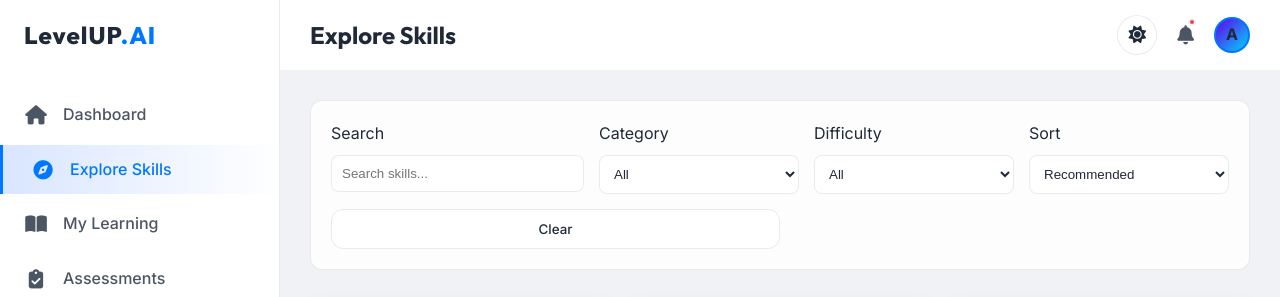
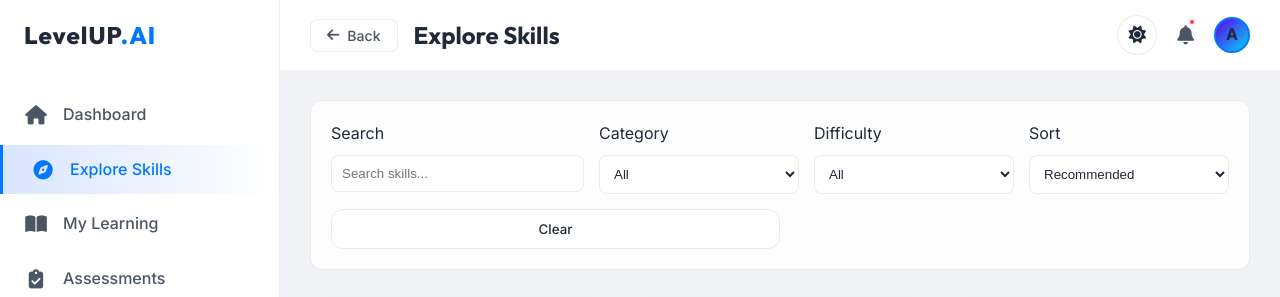
Before and after one commit to abjoraj-biswas/Levelup_AI, a plain HTML site: page skills.html in a window 1280 px wide. Shown: the top 297 px of the page. Drawn offline with nearby package versions, Linux system fonts and the light colour scheme; no server answers; a script that the page names is missing.

Commit message:
feat: add back button with animation to all pages

```diff
--- a/css/style.css
+++ b/css/style.css
@@ -766,3 +766,34 @@ input:checked + .slider:before {
 .custom-check-label:hover {
     color: #fff;
 }
+
+
+/* Back Button Component */
+.back-btn {
+    display: inline-flex;
+    align-items: center;
+    gap: 8px;
+    background: rgba(255,255,255,0.05);
+    border: 1px solid var(--border);
+    color: var(--text-secondary);
+    padding: 7px 16px;
+    border-radius: 8px;
+    font-size: 0.88rem;
+    font-weight: 500;
+    cursor: pointer;
+    transition: all 0.3s cubic-bezier(0.4, 0, 0.2, 1);
+    text-decoration: none;
+    outline: none;
+}
+
+.back-btn:hover {
+    background: var(--primary);
+    color: #000;
+    border-color: var(--primary);
+    transform: translateX(-4px);
+    box-shadow: 0 4px 15px rgba(0, 240, 255, 0.3);
+}
+
+.back-btn:active {
+    transform: translateX(-2px) scale(0.98);
+}
--- a/skills.html
+++ b/skills.html
@@ -126,6 +126,7 @@
                     <button class="hamburger-btn">
                         <i class="fa-solid fa-bars"></i>
                     </button>
+                    <button onclick="if(document.referrer) { history.back(); } else { window.location.href = 'dashboard.html'; }" class="back-btn" title="Go Back"><i class="fa-solid fa-arrow-left"></i> Back</button>
                     <h2>Explore Skills</h2>
                 </div>
                 <div class="topbar-right">
```
Also changed, not shown: assessments.html (+1 -0 lines), bug-details.html (+1 -0 lines), bughunting.html (+1 -0 lines), career-profile.html (+1 -0 lines), company-details.html (+1 -17 lines), corporate.html (+1 -0 lines), learning.html (+1 -0 lines), mock-interviews.html (+1 -0 lines), opportunity-details.html (+1 -0 lines), profile.html (+1 -0 lines), progress.html (+1 -0 lines), recommendations.html (+2 -1 lines), settings.html (+1 -0 lines), skill-details.html (+1 -0 lines).
